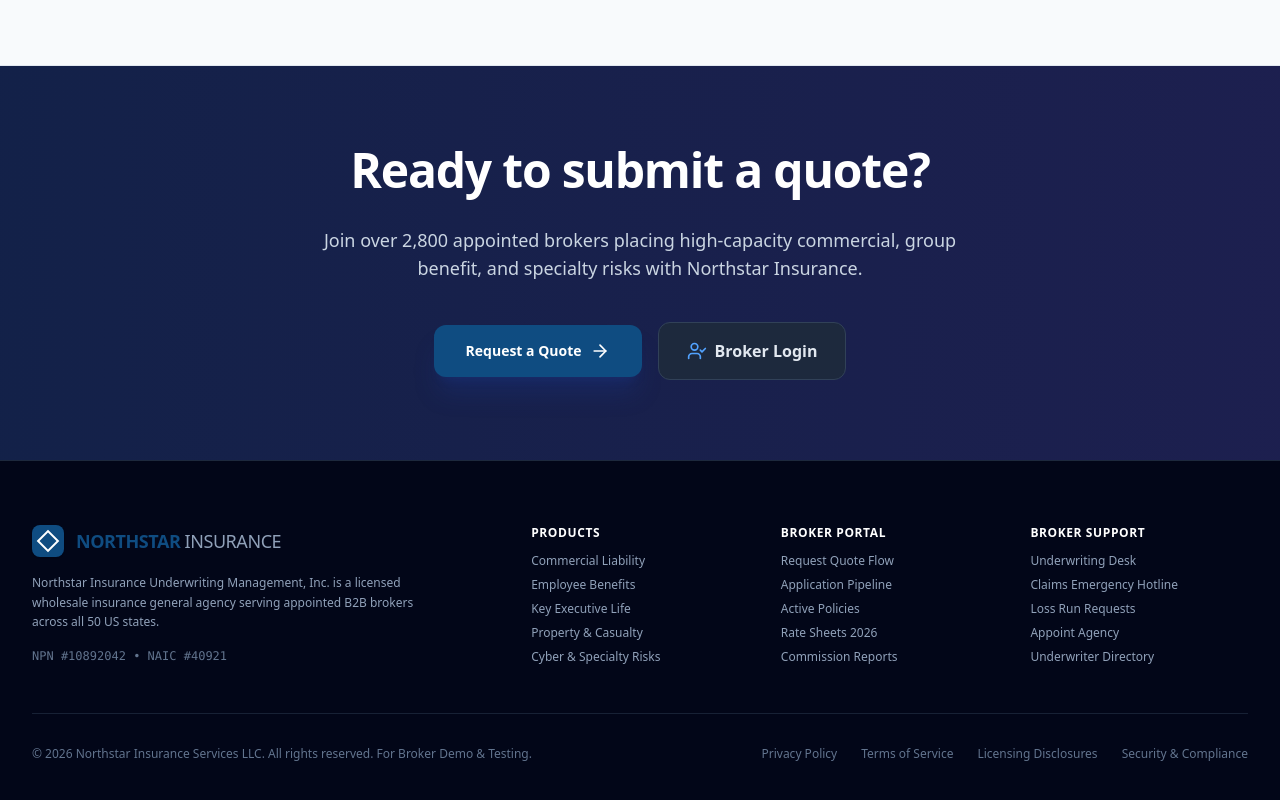
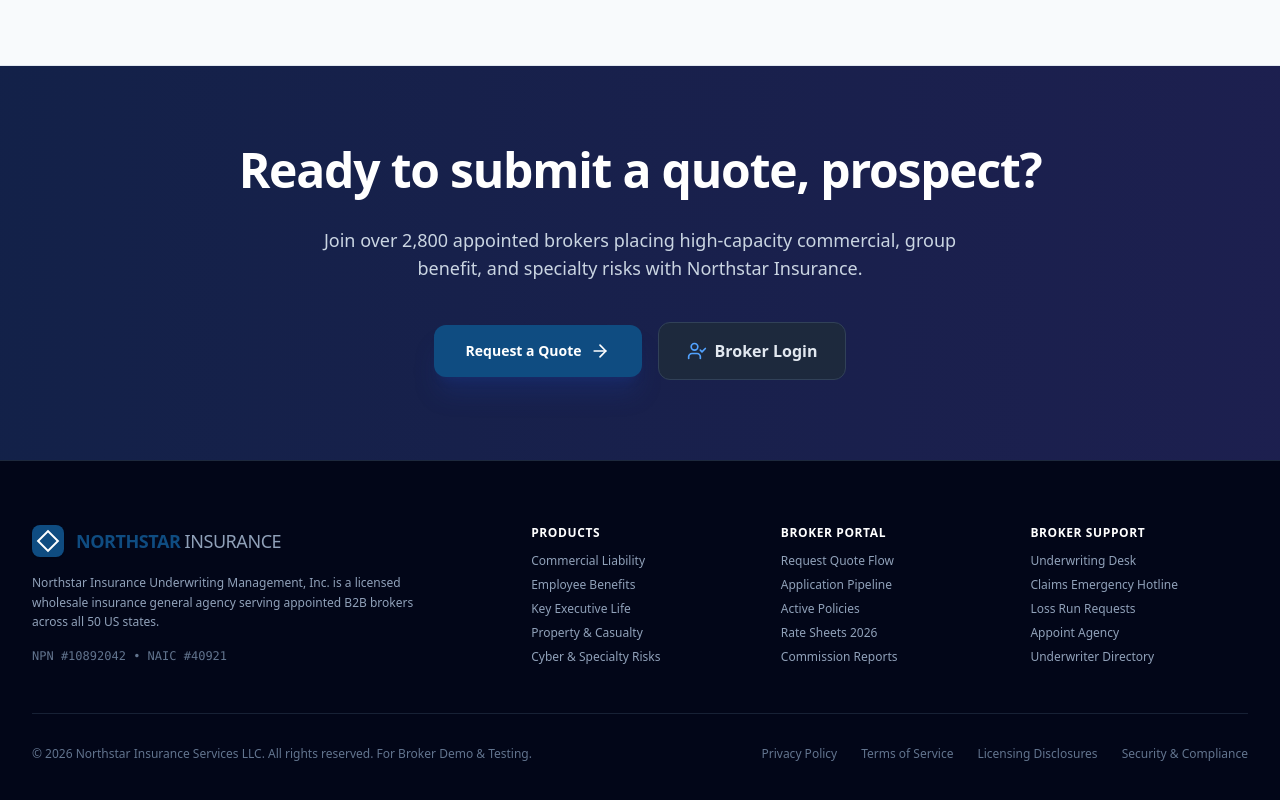
Before and after one commit to rmaramraju/Northstar, a React (Vite) app: page / in a window 1280 px wide. Shown: the part 2997-3797 px from the top of the page. Built offline with nearby package versions, Linux system fonts and the light colour scheme; no server answers.

Commit message:
Update FinalCTA.tsx

```diff
--- a/src/components/public/FinalCTA.tsx
+++ b/src/components/public/FinalCTA.tsx
@@ -25,7 +25,7 @@
       <div className="relative max-w-5xl mx-auto px-4 sm:px-6 lg:px-8 text-center space-y-8">
 
         <h2 className="text-3xl sm:text-4xl lg:text-5xl font-bold tracking-tight">
-          Ready to submit a quote?
+          Ready to submit a quote, <span data-vwo="name">prospect</span>?
         </h2>
 
         <p className="text-lg text-slate-300 max-w-2xl mx-auto">
```
